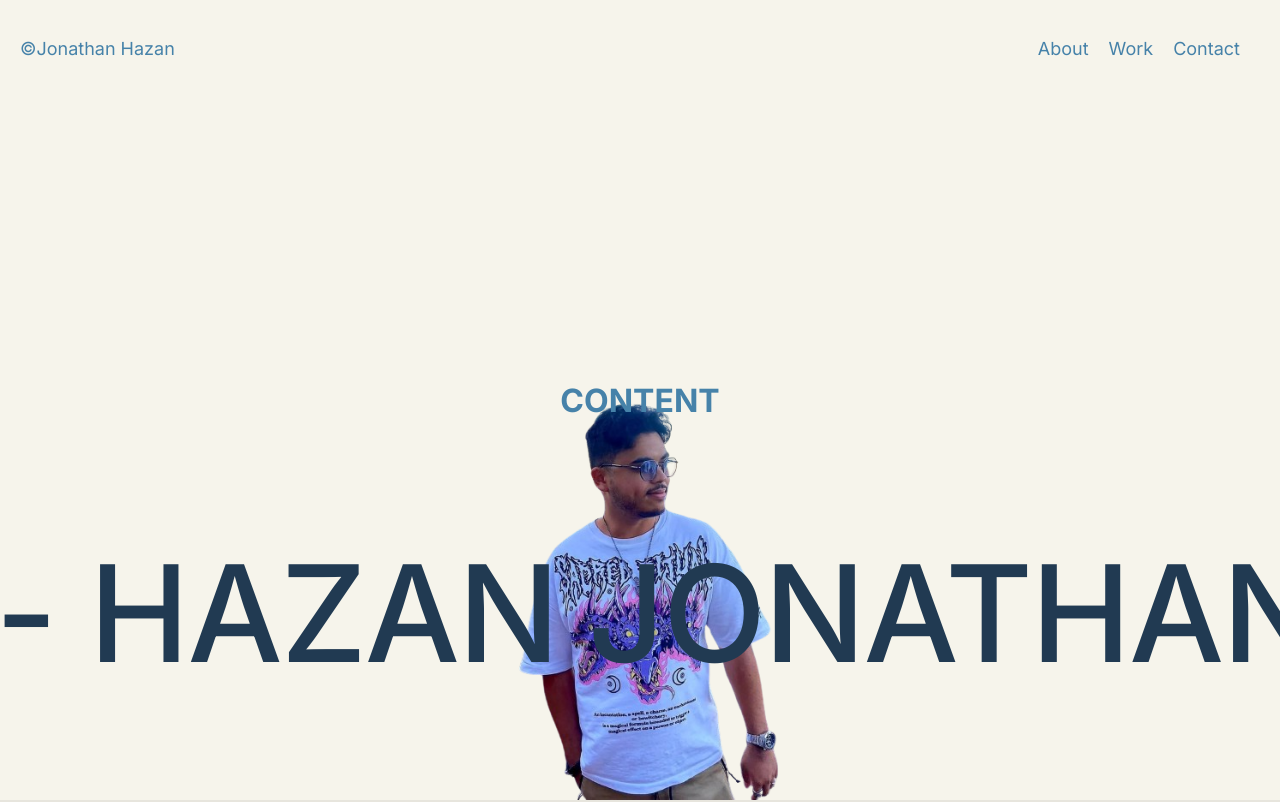
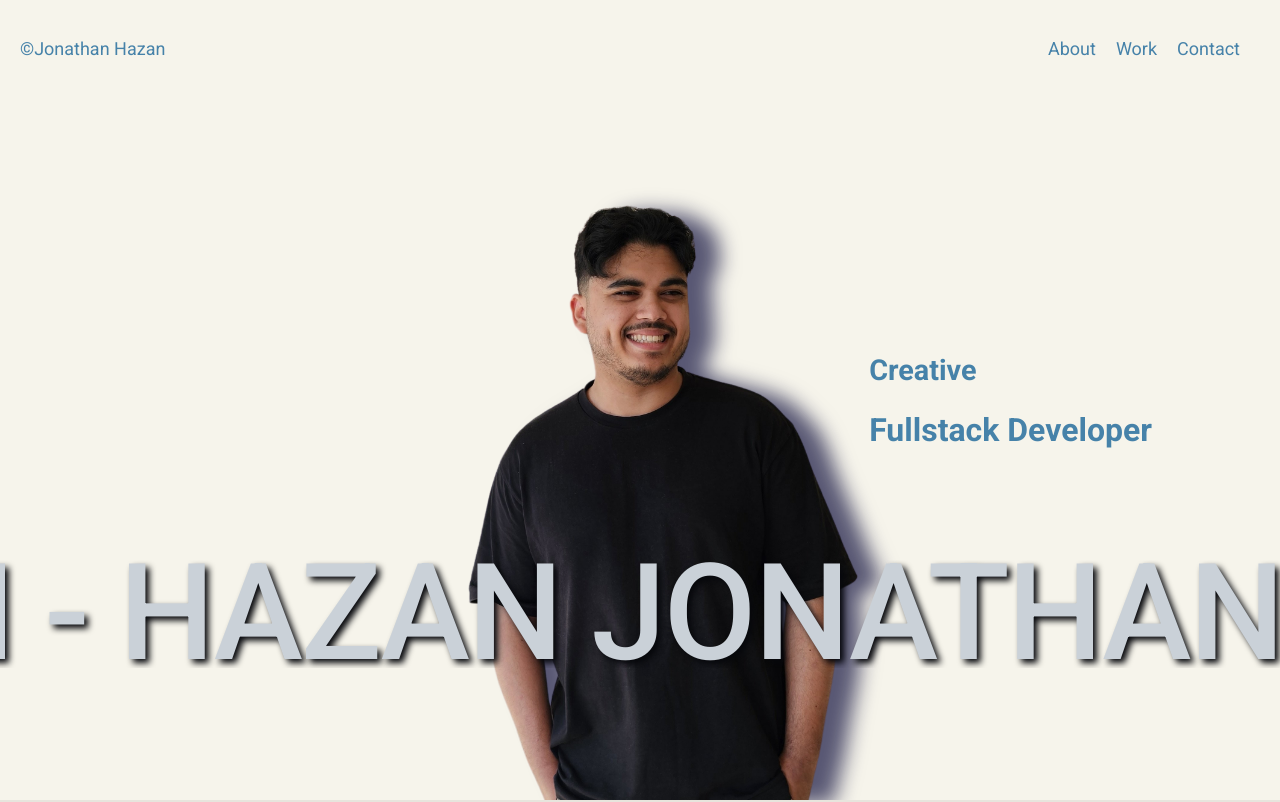
Before and after one commit to JonathanHaz/next-portfolio, a Next.js app: page / in a window 1280 px wide. Shown: the top 802 px of the page. Built offline with nearby package versions, Linux system fonts and the light colour scheme.

Commit message:
Added more styling

```diff
--- a/app/globals.css
+++ b/app/globals.css
@@ -4,6 +4,8 @@ body {
   color: var(--text);
   background-color: var(--background);
   overflow-x: hidden;
+  font-family: 'Roboto';
+
 }
 
 :root {
--- a/app/layout.tsx
+++ b/app/layout.tsx
@@ -1,4 +1,5 @@
 import type { Metadata } from "next";
+import { Roboto } from "next/font/google";
 import { Inter } from "next/font/google";
 import "./globals.css";
 import Header from "@/components/Header/Header";
@@ -6,9 +7,14 @@ import Navbar from "@/components/Navbar/Navbar";
 
 const inter = Inter({ subsets: ["latin"] });
 
+export const roboto = Roboto({
+  weight: ["300", "400", "500", "700"],
+  subsets: ['latin'],
+})
+
 export const metadata: Metadata = {
-  title: "Portfolio",
-  description: "Generated by create next app",
+  title: "Jonathan Hazan • Portfolio",
+  description: "Created by Jonathan Hazan",
 };
 
 export default function RootLayout({
--- a/components/Sections/Home.tsx
+++ b/components/Sections/Home.tsx
@@ -10,8 +10,13 @@ const Home: React.FC<HomeProps> = ({scrollYProgress}) => {
     const scale = useTransform(scrollYProgress, [0, 1], [1, 0.1]);
     return (
         <motion.div style={{scale, }} className={styles.container}>
+            <div className={styles.hero}>
+                <div className={styles.text}>
+                <h2>Creative</h2>
+                <h1>Fullstack Developer</h1>
+                </div>
+            </div>
             <Parallel/>
-            <h1>CONTENT</h1>
         </motion.div>
     )
 }
--- a/styles/Sections/home.module.css
+++ b/styles/Sections/home.module.css
@@ -1,16 +1,50 @@
-.container{
+.container {
     margin: 0;
     padding: 0;
     background-color: var(--background);
-    background-image: url('../../public/prof.png') ;
     width: 100vw;
     height: 100vh;
-    top: 0;
     position: sticky;
-    background-repeat: no-repeat;
-    background-position:bottom;
-    background-size: 30%;
     display: flex;
     justify-content: center;
     align-items: center;
+    overflow: hidden;
+  font-family: 'Roboto';
+
 }
+
+.container::before {
+    content: "";
+    position: absolute;
+    top: 0;
+    left: 0;
+    width: 100%;
+    height: 100%;
+    background-image: url('../../public/background.png') ;
+    background-repeat: no-repeat;
+    background-position: bottom;
+    background-size: 53%;
+    filter: drop-shadow(25px 4px 10px #080836a9);
+    z-index: -1;
+}
+
+.hero{
+    width: 80%;
+    height: 20vh;
+    display: flex;
+    justify-content: center;
+    align-items: flex-end;
+    text-align: start;
+    flex-direction: column;
+}
+
+.hero h1{
+    font-size: 2rem;
+    font-weight: 700;
+
+}
+
+.hero h2{
+    font-size: 1.8rem;
+    font-weight: 600;
+}
--- a/styles/header.module.css
+++ b/styles/header.module.css
@@ -22,10 +22,31 @@
     align-items: center;
     justify-content: center;
     transition: all .5s;
+    position: relative;
+    z-index: 1;
 }
 
-.header .button:hover {
-    background-color: #5f67a0;
+
+
+.header .button::before{
+    content: '';
+    position: absolute;
+    top: 0;
+    left: 0;
+    right: 0;
+    bottom: 0;
+    z-index: -1;
+    border-radius: 50%;
+    background-color: #3e4575;
+    transform: scale(0);
+    transition: transform 0.3s ease-in-out;
+    transform-origin: center;
+    overflow: hidden;
+}
+
+.header .button:hover::before,
+.header .button:focus::before {
+    transform: scale(1);
 }
 
 .header .burger {
--- a/styles/navbar.module.css
+++ b/styles/navbar.module.css
@@ -7,6 +7,8 @@
   display: flex;
   justify-content: space-between;
   align-items: center;
+  font-family: 'Roboto', 'sans-serif';
+
 }
 
 .logo {
--- a/styles/parallel.module.css
+++ b/styles/parallel.module.css
@@ -6,6 +6,8 @@
     white-space: nowrap;
     display: flex;
     flex-wrap: nowrap;
+  font-family: 'Roboto';
+
   }
 
   .parallax .scroller {
@@ -16,12 +18,15 @@
     white-space: nowrap;
     display: flex;
     flex-wrap: nowrap;
+    text-shadow: 4px 4px 6px rgb(7, 8, 12);
+
   }
 
   .parallax span {
     display: block;
     margin-right: 30px;
-    color: rgb(33, 58, 82);
+    color: rgb(202, 209, 216);
+
   }
 
   .container {
--- a/styles/sidebar.module.css
+++ b/styles/sidebar.module.css
@@ -35,21 +35,32 @@
 }
 
 .menu .body .nav ul {
-    list-style-type: none;
+    color: var(--primary);
+    transition: all 0.4s ease-in-out;
     padding: 0;
+    position: relative;
 }
 
-.menu .body .nav ul li{
-    transition: all 0.4s ease-in-out;
+.menu .body .nav ul li {
+    transition: all 0.3s ease-in-out;
     margin-bottom: 20px;
-
+    list-style-type: none;
+}
+.menu .body .nav ul li:hover{
+    transform: translateX(10px);
 }
 
-.menu .body .nav ul li:hover {
-    list-style-type:disc;
+.menu .body .nav ul li::before {
+    content: "•";
     color: var(--primary);
-    margin-block: 40px;
+    display: inline-block;
+    margin-right: 10px;
+    transform: scale(0);
+    transition: transform 0.4s ease-in-out;
+}
 
+.menu .body .nav ul li:hover::before {
+    transform: scale(1);
 }
 
 .menu .body .nav a:hover {
```
Also changed, not shown: public/background.png (added).
